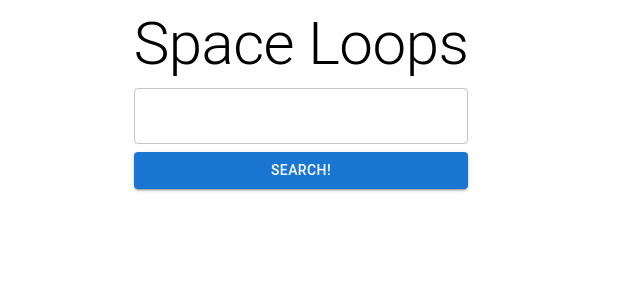
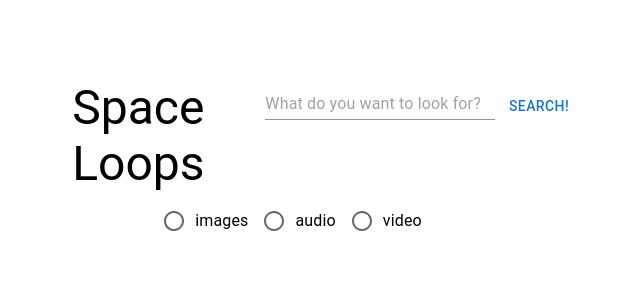
Before and after one commit to Retepred/space-loops, a React (Create React App) app: page / in a window 1280 px wide. Shown: the top 300 px of the page, without its empty margins (339-979 px from the left). Built offline with nearby package versions, Linux system fonts and the light colour scheme.

Commit message:
Further styling and radio

```diff
--- a/src/App.tsx
+++ b/src/App.tsx
@@ -6,14 +6,35 @@ import {
     ImageList,
     ImageListItem,
     TextField,
+    styled,
+    Radio,
+    FormControlLabel,
 } from '@mui/material'
-import { getAll } from './utils/nasaHelpers'
 import axios from 'axios'
 import { NasaImageData } from './types'
+import { GeneratedIdentifierFlags } from 'typescript'
 
-export const App = (props: any) => {
+const StyledImageListItem = styled(ImageListItem)`
+    border: 1px solid black;
+    width: 200px;
+    :hover {
+        box-shadow: 0 0 2px #1976d2;
+        border: 1px solid #1976d2;
+    }
+`
+
+const StyledContainer = styled(Grid)`
+    padding-top: 5rem;
+    padding-left: 10rem;
+    padding-right: 10rem;
+`
+
+export const App = () => {
     const [data, setData] = useState<NasaImageData>()
     const [searchText, setSearchText] = useState('apollo%2011')
+    const [images, setImages] = useState(false)
+    const [audio, setAudio] = useState(false)
+    const [video, setVideo] = useState(false)
     const getInitialData = () => {
         axios
             .get(
@@ -25,48 +46,71 @@ export const App = (props: any) => {
     }
     return (
         <div className="App">
-            <Grid
-                container
-                direction="column"
-                alignContent="center"
-                spacing={1}
-            >
-                <Grid item>
-                    <Typography variant="h2">Space Loops</Typography>
+            <StyledContainer container justifyContent="center" spacing={1}>
+                <Grid xs={3}>
+                    <Typography align="center" variant="h3">
+                        Space Loops
+                    </Typography>
                 </Grid>
-                <Grid item xs={6}>
+
+                <Grid item xs={3}>
                     <TextField
-                        variant="outlined"
+                        variant="standard"
                         fullWidth
+                        placeholder="What do you want to look for?"
                         onChange={(e) => setSearchText(e.target.value)}
                     />
                 </Grid>
-                <Grid item xs={6}>
+                <Grid item xs={1}>
                     <Button
                         fullWidth
-                        variant="contained"
+                        variant="text"
                         onClick={() => getInitialData()}
                     >
                         Search!
                     </Button>
                 </Grid>
-            </Grid>
+                <Grid
+                    item
+                    container
+                    xs={12}
+                    alignContent="center"
+                    justifyContent="center"
+                >
+                    <FormControlLabel
+                        checked={images}
+                        control={<Radio />}
+                        label="images"
+                        onClick={(e) => setImages(!images)}
+                    />
+                    <FormControlLabel
+                        checked={audio}
+                        control={<Radio />}
+                        label="audio"
+                        onClick={(e) => setAudio(!audio)}
+                    />
+                    <FormControlLabel
+                        checked={video}
+                        onClick={(e) => setVideo(!video)}
+                        control={<Radio />}
+                        label="video"
+                    />
+                </Grid>
+            </StyledContainer>
             <Grid container alignContent="center" justifyContent="center">
                 {data && (
-                    <ImageList cols={4} gap={10} rowHeight={164}>
+                    <ImageList variant="quilted" cols={4} gap={5}>
                         {data.collection.items.map((item) => {
                             const data = item.links[0]
                             return (
-                                <ImageListItem key={data.href}>
+                                <StyledImageListItem key={data.href}>
                                     <img
-                                        height="164"
-                                        width="164"
-                                        src={`${data.href}?w=164&h=164&fit=crop&auto=format`}
-                                        srcSet={`${data.href}?w=164&h=164&fit=crop&auto=format&dpr=2 2x`}
+                                        src={`${data.href}`}
+                                        srcSet={`${data.href}`}
                                         alt={data.href}
                                         loading="lazy"
                                     />
-                                </ImageListItem>
+                                </StyledImageListItem>
                             )
                         })}
                     </ImageList>
```
